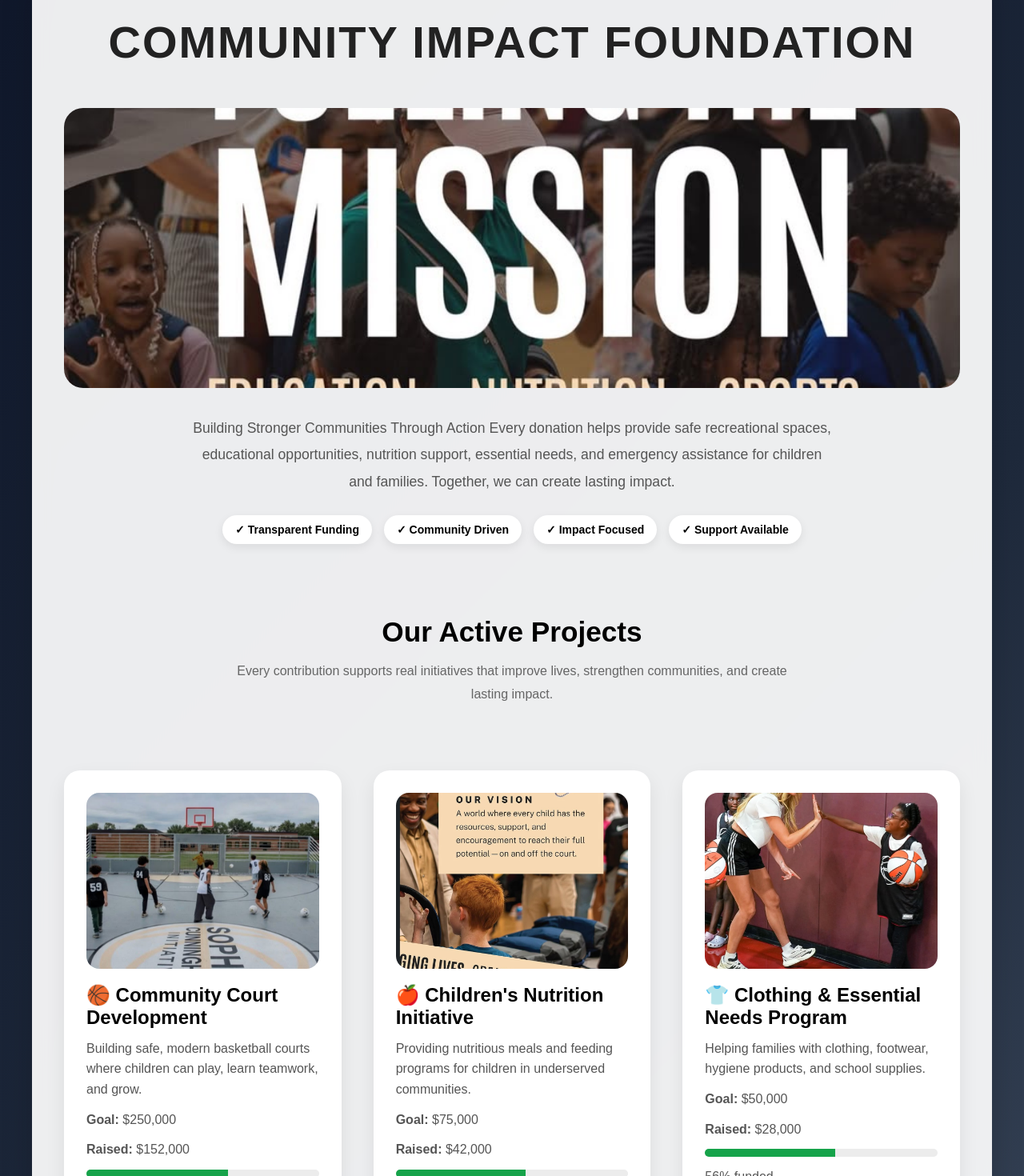
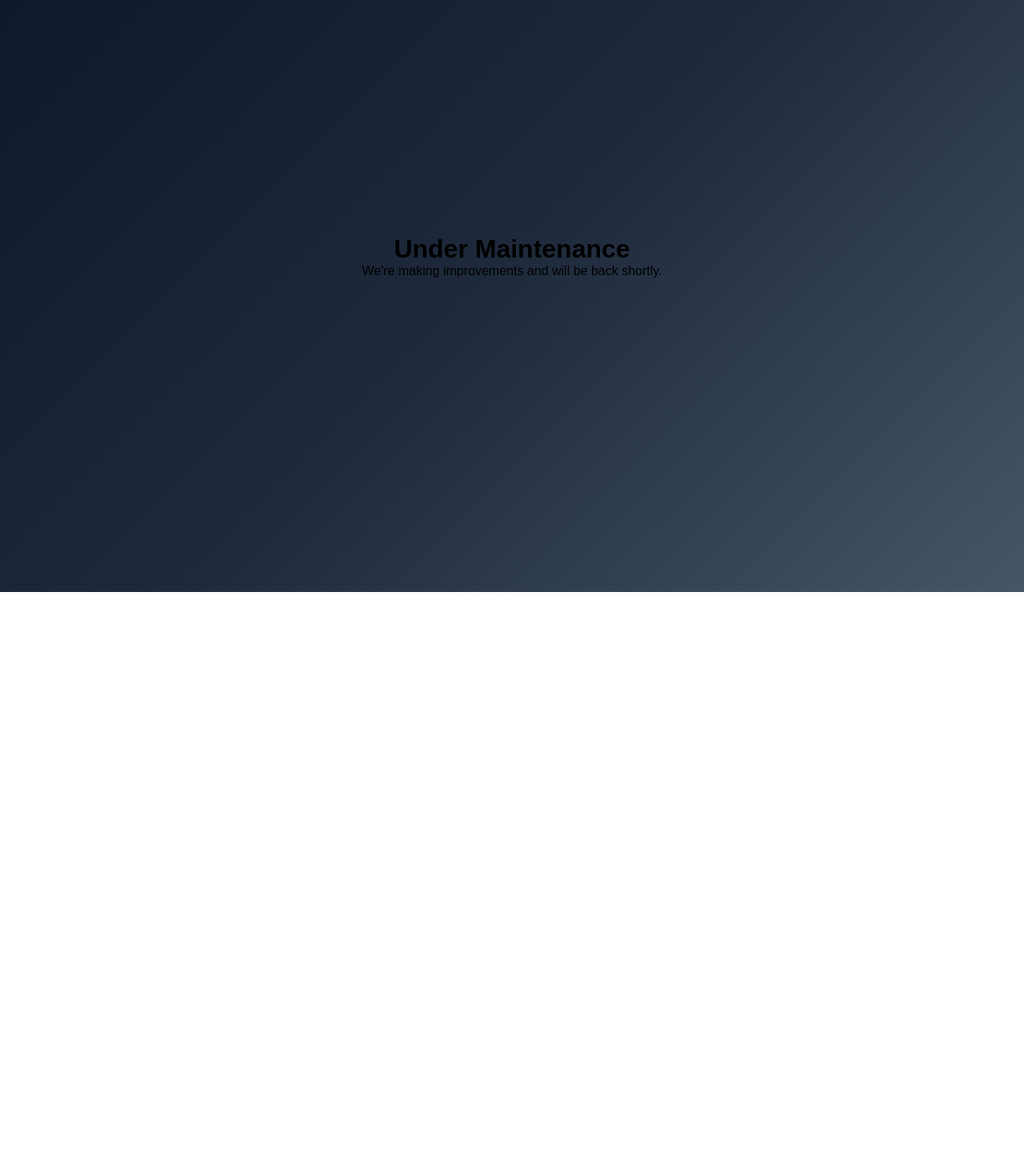
Before and after one commit to Hybreed-soul/donation-platform, a React (Vite) app: page / in a window 1280 px wide. Shown: the part 100-1570 px from the top of the page at 80% size. After the commit the page ends 840 px from the top, so only its background shows below. Built offline with nearby package versions, Linux system fonts and the light colour scheme.

Commit message:
Maintenance

```diff
--- a/src/App.jsx
+++ b/src/App.jsx
@@ -1,206 +1,18 @@
-import { useState } from "react";
-import ProjectCard from "./components/ProjectCard";
-
-import heroImg from "./assets/hero.jpeg";
-
-import guideImg from "./assets/Guide.jpeg";
-import hi4Img from "./assets/hi4.jpeg";
-import launchingImg from "./assets/launching.jpeg";
-import visionImg from "./assets/Vision.jpeg";
-import communityyImg from "./assets/communityy.jpeg";
-const projects = [
-  {
-    id: 1,
-    title: "🏀 Community Court Development",
-    image: communityyImg,
-    goal: "$250,000",
-    raised: "$152,000",
-    progress: 61,
-    description:
-      "Building safe, modern basketball courts where children can play, learn teamwork, and grow.",
-  },
-  {
-    id: 2,
-    title: "🍎 Children's Nutrition Initiative",
-    image: visionImg,
-    goal: "$75,000",
-    raised: "$42,000",
-    progress: 56,
-    description:
-      "Providing nutritious meals and feeding programs for children in underserved communities.",
-  },
-  {
-    id: 3,
-    title: "👕 Clothing & Essential Needs Program",
-    goal: "$50,000",
-    image: hi4Img,
-    raised: "$28,000",
-    progress: 56,
-    description:
-      "Helping families with clothing, footwear, hygiene products, and school supplies.",
-  },
-  {
-    id: 4,
-    title: "📚 Education & Youth Development",
-    image: launchingImg,
-    goal: "$100,000",
-    raised: "$68,000",
-    progress: 68,
-    description:
-      "Supporting education, mentorship, tutoring, and youth development initiatives.",
-  },
-  {
-    id: 5,
-    title: "❤️ Emergency Children's Support Fund",
-    image: guideImg,
-    goal: "$25,000",
-    raised: "$17,500",
-    progress: 70,
-    description:
-      "Providing immediate assistance for children and families facing urgent hardship.",
-  },
-];
-
 export default function App() {
-  const [selectedProject, setSelectedProject] = useState(null);
-  const [amount, setAmount] = useState("");
-  const [paymentMethod, setPaymentMethod] = useState("");
-  const [paymentSubmitted, setPaymentSubmitted] = useState(false);
-
-  function handleDonate(project) {
-    setSelectedProject(project);
-    setPaymentMethod("");
-    setAmount("");
-    setPaymentSubmitted(false);
-  }
-
-  function handlePayment() {
-    setPaymentSubmitted(true);
-  }
-
   return (
-    <div className="app">
-      <section className="hero">
-        <h1 className="logo">Community Impact Foundation</h1>
-
-        <img
-          src={heroImg}
-          alt="Community Impact Foundation"
-          className="hero-image"
-        />
-
-        <p>
-          Building Stronger Communities Through Action Every donation helps
-          provide safe recreational spaces, educational opportunities, nutrition
-          support, essential needs, and emergency assistance for children and
-          families. Together, we can create lasting impact.
-        </p>
-
-        <div className="trust-badges">
-          <div className="trust-badge">✓ Transparent Funding</div>
-
-          <div className="trust-badge">✓ Community Driven</div>
-
-          <div className="trust-badge">✓ Impact Focused</div>
-
-          <div className="trust-badge">✓ Support Available</div>
-        </div>
-      </section>
-      <section className="projects-section">
-        <h2>Our Active Projects</h2>
-        <p>
-          Every contribution supports real initiatives that improve lives,
-          strengthen communities, and create lasting impact.
-        </p>
-      </section>
-      <div className="projects-grid">
-        {projects.map((project) => (
-          <ProjectCard
-            key={project.id}
-            project={project}
-            onDonate={() => handleDonate(project)}
-          />
-        ))}
+    <div
+      style={{
+        minHeight: "100vh",
+        display: "grid",
+        placeItems: "center",
+        textAlign: "center",
+        padding: "2rem",
+      }}
+    >
+      <div>
+        <h1>Under Maintenance</h1>
+        <p>We're making improvements and will be back shortly.</p>
       </div>
-
-      {selectedProject && (
-        <div className="donation-panel">
-          <h2>Donate to: {selectedProject.title}</h2>
-
-          <p>{selectedProject.description}</p>
-
-          <input
-            type="number"
-            placeholder="Enter donation amount"
-            value={amount}
-            onChange={(e) => setAmount(e.target.value)}
-          />
-
-          <select
-            value={paymentMethod}
-            onChange={(e) => setPaymentMethod(e.target.value)}
-          >
-            <option value="">Select Payment Method</option>
-            <option value="bank">Bank Transfer</option>
-            <option value="bitcoin">Bitcoin</option>
-          </select>
-
-          {paymentMethod === "bank" && (
-            <div className="payment-details">
-              <h3>Bank Transfer Details</h3>
-
-              <p></p>
-              <p>
-                <strong></strong>
-              </p>
-            </div>
-          )}
-
-          {paymentMethod === "bitcoin" && (
-            <div className="payment-details">
-              <h3>Bitcoin Wallet</h3>
-
-              <p>bc1qxl97mxxe42qkvks0z77lycsnnlm9sz075hrasj</p>
-            </div>
-          )}
-
-          <a
-            className="telegram-link"
-            href="https://t.me/sohiechaminitiative"
-            target="_blank"
-            rel="noopener noreferrer"
-          >
-            Need assistance? Chat with an agent on Telegram →
-          </a>
-
-          {paymentMethod && (
-            <button className="payment-btn" onClick={handlePayment}>
-              I've Made Payment
-            </button>
-          )}
-
-          {paymentSubmitted && (
-            <div className="success-box">
-              <h3>✅ Thank You!</h3>
-
-              <p>
-                Your donation notification has been submitted. Our team will
-                verify the payment shortly.
-              </p>
-            </div>
-          )}
-          <footer className="footer">
-            <h3>Community Impact Foundation</h3>
-
-            <p>
-              Building stronger communities through education, nutrition, sports
-              and emergency support initiatives.
-            </p>
-
-            <p>Telegram Support: @sophiechaminitiative</p>
-          </footer>
-        </div>
-      )}
     </div>
   );
 }
```
